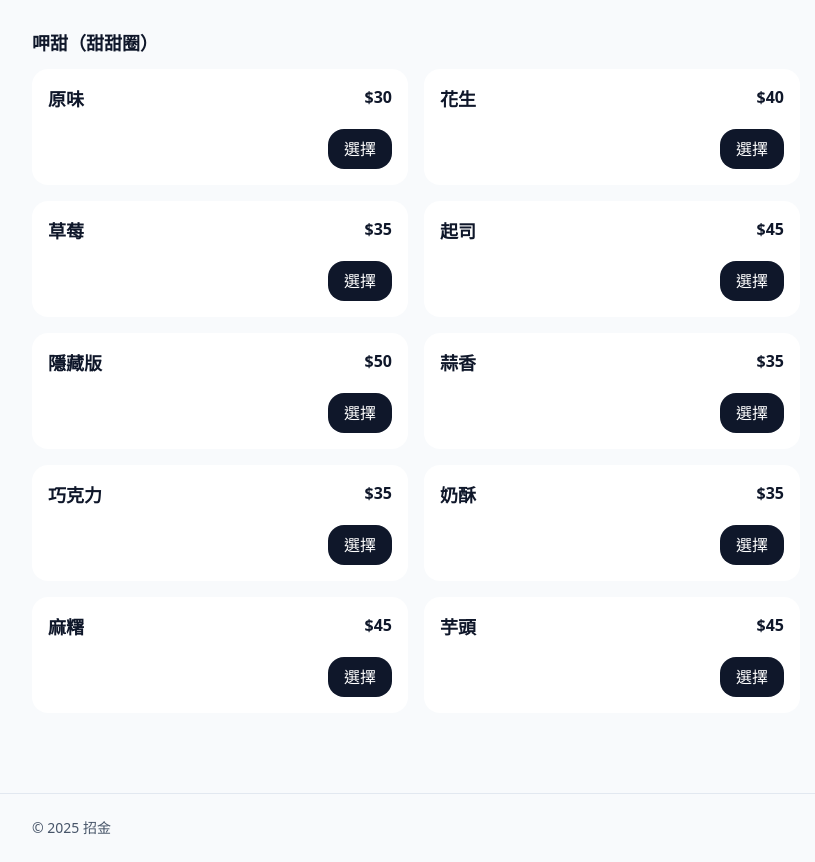
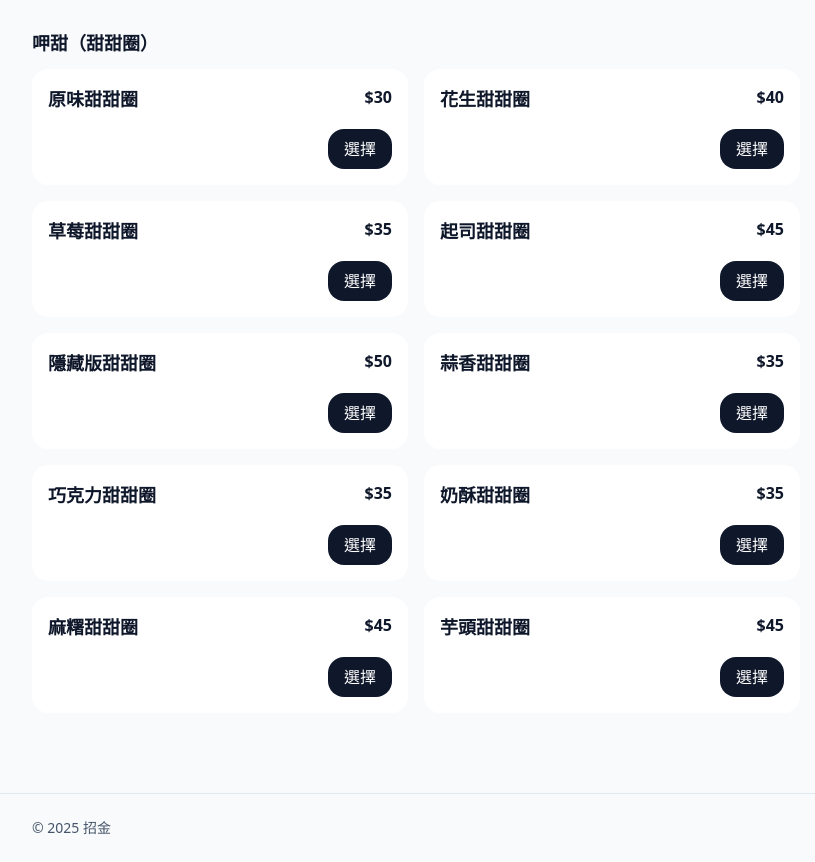
Before and after one commit to yorickliao/zhaojin, a plain HTML site: page index.html in a window 1280 px wide. Shown: the part 2168-3030 px from the top of the page, without its empty margins (24-839 px from the left). Drawn offline with nearby package versions, Linux system fonts and the light colour scheme.

Commit message:
Update index.html

```diff
--- a/index.html
+++ b/index.html
@@ -220,16 +220,16 @@ const MENU = {
     { id:"tea_winter",  name:"冬瓜茶", price:30, noStaple:true },
   ],
   donut: [
-    { id:"donut_orig",     name:"原味",     price:30, noStaple:true },
-    { id:"donut_peanut",   name:"花生",     price:40, noStaple:true },
-    { id:"donut_straw",    name:"草莓",     price:35, noStaple:true },
-    { id:"donut_cheese",   name:"起司",     price:45, noStaple:true },
-    { id:"donut_secret",   name:"隱藏版",   price:50, noStaple:true },
-    { id:"donut_garlic",   name:"蒜香",     price:35, noStaple:true },
-    { id:"donut_choco",    name:"巧克力",   price:35, noStaple:true },
-    { id:"donut_milk",     name:"奶酥",     price:35, noStaple:true },
-    { id:"donut_mochi",    name:"麻糬",     price:45, noStaple:true },
-    { id:"donut_taro",     name:"芋頭",     price:45, noStaple:true },
+    { id:"donut_orig",     name:"原味甜甜圈",     price:30, noStaple:true },
+    { id:"donut_peanut",   name:"花生甜甜圈",     price:40, noStaple:true },
+    { id:"donut_straw",    name:"草莓甜甜圈",     price:35, noStaple:true },
+    { id:"donut_cheese",   name:"起司甜甜圈",     price:45, noStaple:true },
+    { id:"donut_secret",   name:"隱藏版甜甜圈",   price:50, noStaple:true },
+    { id:"donut_garlic",   name:"蒜香甜甜圈",     price:35, noStaple:true },
+    { id:"donut_choco",    name:"巧克力甜甜圈",   price:35, noStaple:true },
+    { id:"donut_milk",     name:"奶酥甜甜圈",     price:35, noStaple:true },
+    { id:"donut_mochi",    name:"麻糬甜甜圈",     price:45, noStaple:true },
+    { id:"donut_taro",     name:"芋頭甜甜圈",     price:45, noStaple:true },
   ],
 };
 
```
